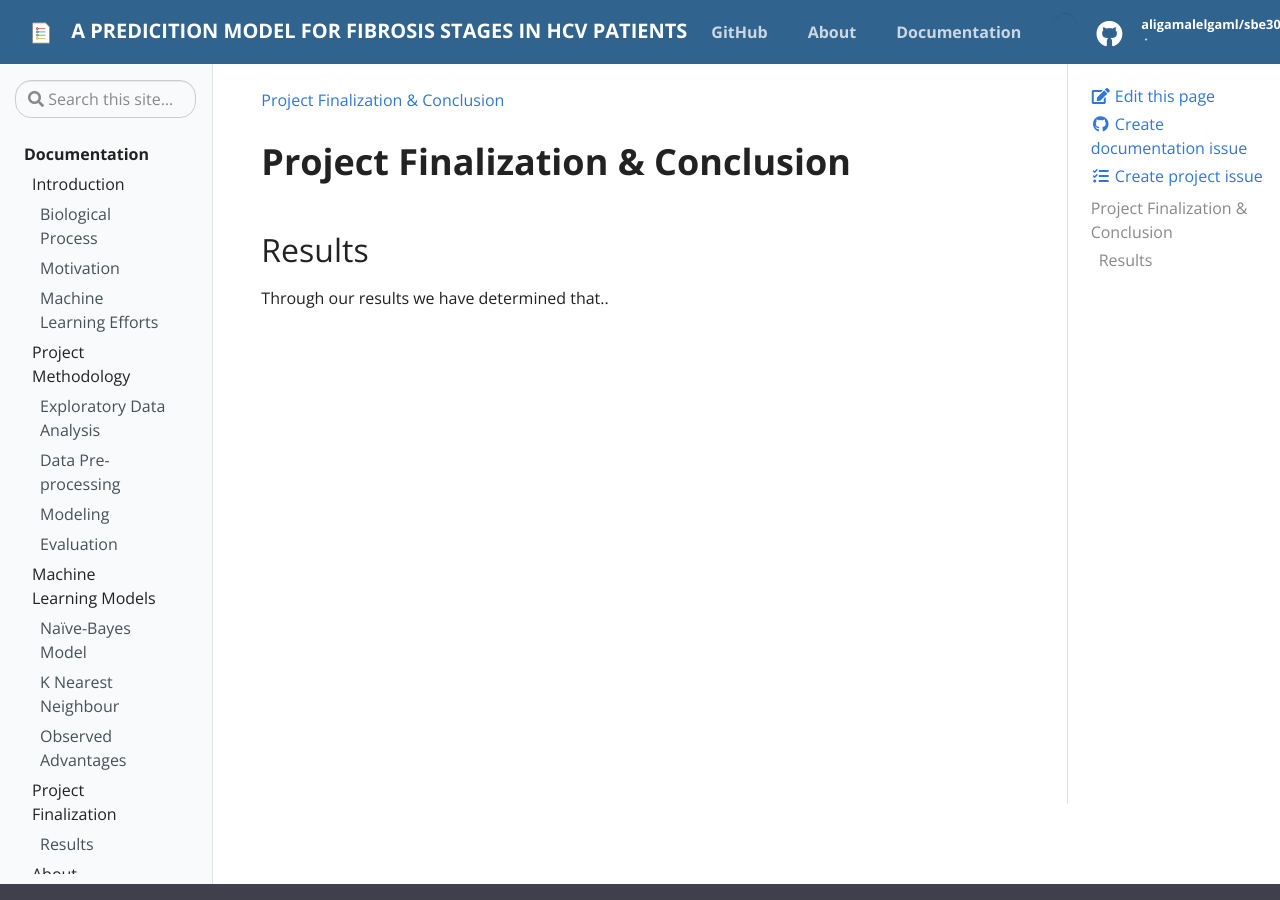
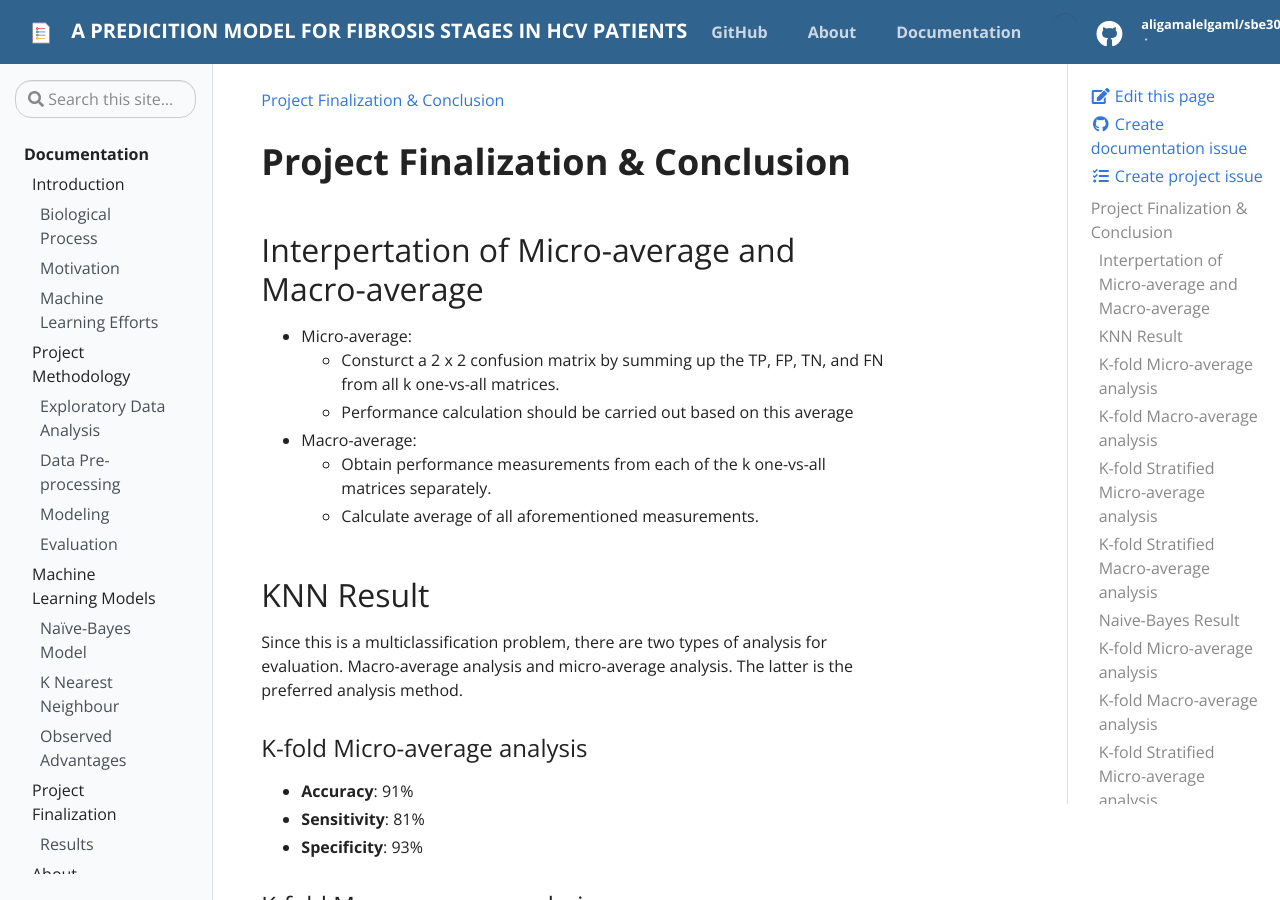
Before and after one commit to aligamalelgaml/Team15, a Jekyll site: the page built from _docs/final.md, in a window 1280 px wide and 900 px high. Built offline with Jekyll 4.4.1, drawn with Linux system fonts in a browser that asks for light colours; some of the changed text lies outside the part shown.

Commit message:
Fixed issues

```diff
--- a/_docs/final.md
+++ b/_docs/final.md
@@ -5,6 +5,86 @@ description: Finlization of project and results.
 
 # Project Finalization & Conclusion
 
-## Results
+## Interpertation of Micro-average and Macro-average
 
-Through our results we have determined that..
+- Micro-average:
+	- Consturct a 2 x 2 confusion matrix by summing up the TP, FP, TN, and FN from all k one-vs-all matrices.
+	- Performance calculation should be carried out based on this average
+
+- Macro-average:
+	- Obtain performance measurements from each of the k one-vs-all matrices separately.
+	- Calculate average of all aforementioned measurements.
+
+## KNN Result
+
+Since this is a multiclassification problem, there are two types of analysis for evaluation. Macro-average analysis and micro-average analysis. The latter is the preferred analysis method.
+
+### K-fold Micro-average analysis
+
+- **Accuracy**: 91%
+- **Sensitivity**: 81%
+- **Specificity**: 93%
+
+### K-fold Macro-average analysis
+
+- **Accuracy**: 82%
+
+For Class 1:
+
+- **Sensitivity**: 89%
+- **Specificity**: 96%
+
+### K-fold Stratified Micro-average analysis
+
+- **Accuracy**: 93%
+- **Sensitivity**: 93%
+- **Specificity**: 97%
+
+### K-fold Stratified Macro-average analysis
+
+- **Accuracy**: 85%
+
+For Class 1:
+
+- **Sensitivity**: 88%
+- **Specificity**: 97%
+
+***
+
+## Naive-Bayes Result
+
+### K-fold Micro-average analysis
+
+- **Accuracy**: 97.6%
+- **Sensitivity**: 95%
+- **Specificity**: 98.7%
+
+### K-fold Macro-average analysis
+
+- **Accuracy**: 95%
+
+For Class 1:
+
+- **Sensitivity**: 93%
+- **Specificity**: 99%
+
+### K-fold Stratified Micro-average analysis
+
+- **Accuracy**: 99%
+- **Sensitivity**: 98%
+- **Specificity**: 99.5%
+
+### K-fold Stratified Macro-average analysis
+
+- **Accuracy**: 98%
+
+For Class 1:
+
+- **Sensitivity**: 100%
+- **Specificity**: 98%
+
+
+## Quick interpertations of sensitivity, specificity.
+
+- Sensitivity: True Postive Rate: TP / (TP + FN)
+- Specificity: True Negative Rate: TN / (TN + FP)
```
Also changed, not shown: _docs/models.md (+1 -1 lines).
